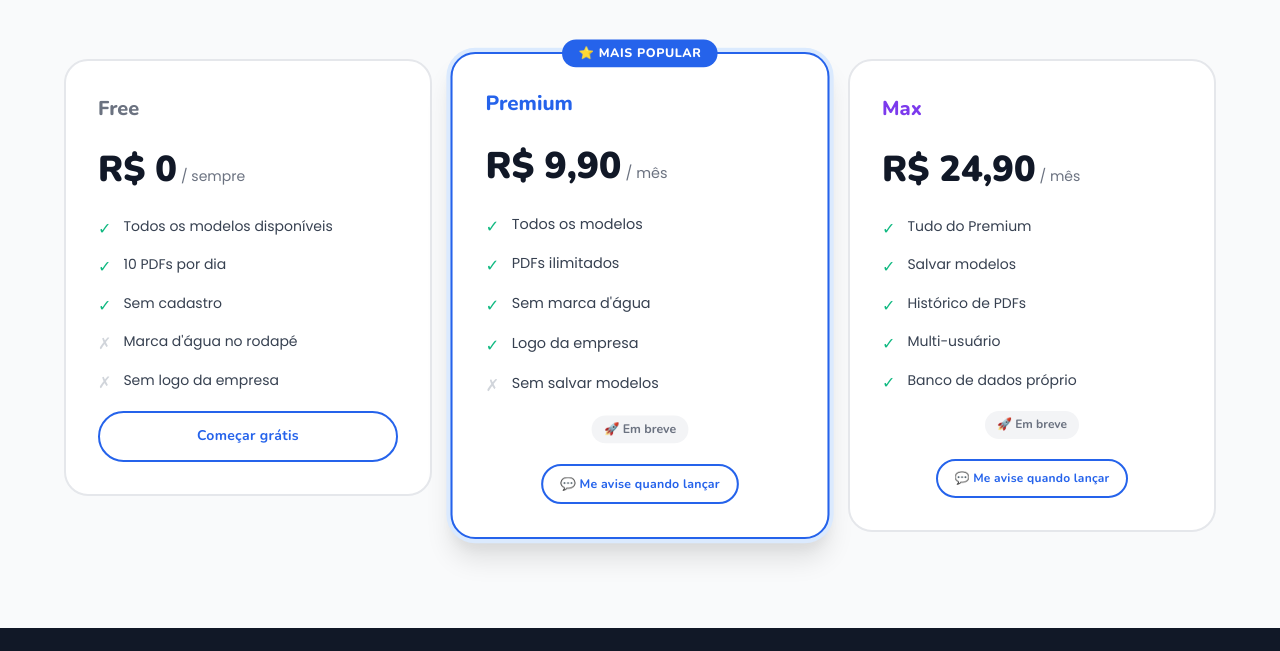
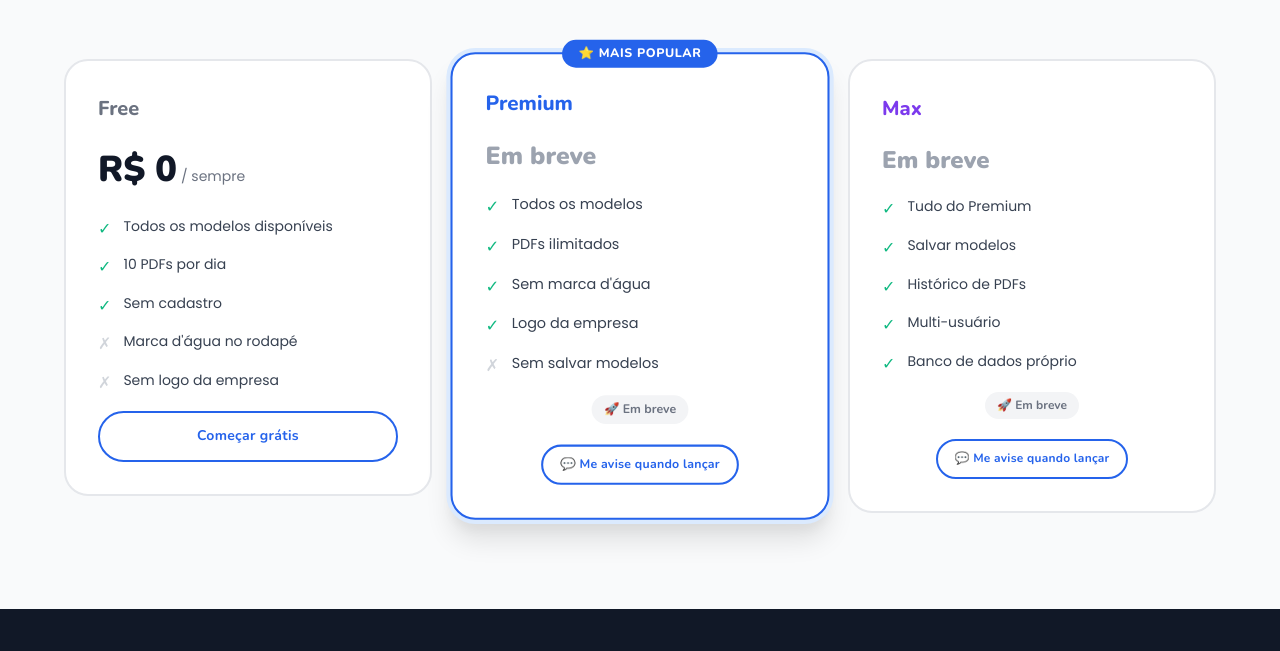
Before and after one commit to Celsofigueiredomaciel/FolhaPronta, a plain HTML site: page index.html in a window 1280 px wide. Shown: the part 1700-2351 px from the top of the page. Drawn offline with nearby package versions, Linux system fonts and the light colour scheme.

Commit message:
fix: remove precos planos, em breve sem valor

```diff
--- a/index.html
+++ b/index.html
@@ -253,8 +253,7 @@
           <div class="card-plano-tag-popular">⭐ MAIS POPULAR</div>
           <div class="card-plano-nome" style="color: var(--color-premium)">Premium</div>
           <div class="card-plano-preco">
-            <span class="valor">R$ 9,90</span>
-            <span class="periodo">/ mês</span>
+            <span class="valor" style="font-size:var(--text-2xl); color:var(--color-gray-400);">Em breve</span>
           </div>
           <ul class="card-plano-lista">
             <li class="card-plano-item"><span class="check">✓</span> Todos os modelos</li>
@@ -276,8 +275,7 @@
         <div class="card-plano">
           <div class="card-plano-nome" style="color: var(--color-max)">Max</div>
           <div class="card-plano-preco">
-            <span class="valor">R$ 24,90</span>
-            <span class="periodo">/ mês</span>
+            <span class="valor" style="font-size:var(--text-2xl); color:var(--color-gray-400);">Em breve</span>
           </div>
           <ul class="card-plano-lista">
             <li class="card-plano-item"><span class="check">✓</span> Tudo do Premium</li>
```
Also changed, not shown: pages/planos.html (+4 -14 lines).
